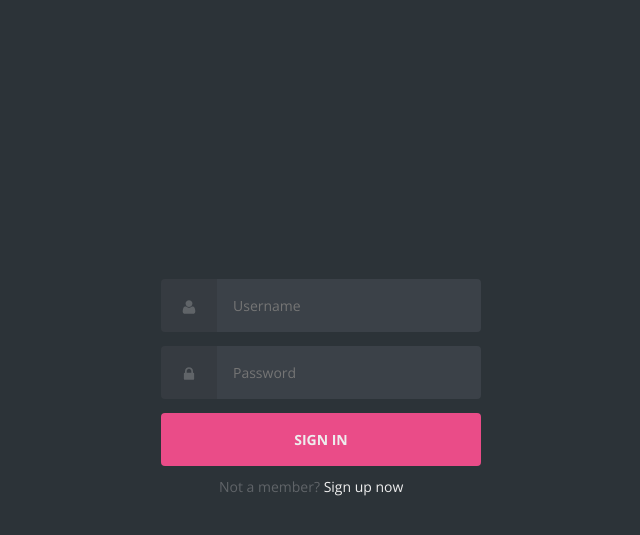
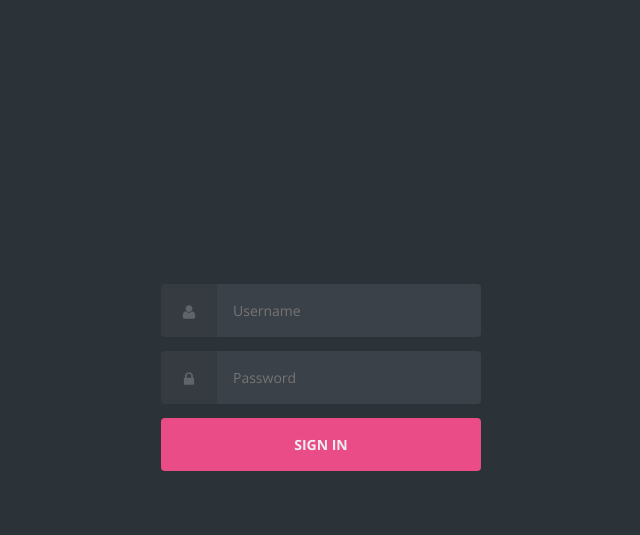
Before and after one commit to Qualiteit/projectschool, a PHP site: page /login.php in a window 1280 px wide. Shown: the top 535 px of the page, without its empty margins (319-959 px from the left). Run offline with PHP 8.4, Linux system fonts and the light colour scheme; some libraries are stand-ins or nearby versions.

Commit message:
aanpassing login pagina

```diff
--- a/login.php
+++ b/login.php
@@ -2,7 +2,7 @@
 <html lang="en">
 <head>
   <meta charset="UTF-8">
-  <title>Login Page with Username and Password Example</title>
+  <title>Dashboard</title>
   <link href="https://fonts.googleapis.com/css?family=Open+Sans:400,700" rel="stylesheet"><link rel="stylesheet" href="./style.css">
 </head>
 <body class="align">
@@ -20,7 +20,7 @@
   <input type="submit" value="Sign In">
 </div>
 </form>
-  <p class="text--center">Not a member? <a href="#">Sign up now</a> <svg class="icon"><use xmlns:xlink="http://www.w3.org/1999/xlink" xlink:href="assets/images/icons.svg#arrow-right"></use></svg></p>
+  <svg class="icon"><use xmlns:xlink="http://www.w3.org/1999/xlink" xlink:href="assets/images/icons.svg#arrow-right"></use></svg></p>
 </div>
   <svg xmlns="http://www.w3.org/2000/svg" class="icons"><symbol id="arrow-right" viewBox="0 0 1792 1792"><path d="M1600 960q0 54-37 91l-651 651q-39 37-91 37-51 0-90-37l-75-75q-38-38-38-91t38-91l293-293H245q-52 0-84.5-37.5T128 1024V896q0-53 32.5-90.5T245 768h704L656 474q-38-36-38-90t38-90l75-75q38-38 90-38 53 0 91 38l651 651q37 35 37 90z" /></symbol><symbol id="lock" viewBox="0 0 1792 1792"><path d="M640 768h512V576q0-106-75-181t-181-75-181 75-75 181v192zm832 96v576q0 40-28 68t-68 28H416q-40 0-68-28t-28-68V864q0-40 28-68t68-28h32V576q0-184 132-316t316-132 316 132 132 316v192h32q40 0 68 28t28 68z" /></symbol><symbol id="user" viewBox="0 0 1792 1792"><path d="M1600 1405q0 120-73 189.5t-194 69.5H459q-121 0-194-69.5T192 1405q0-53 3.5-103.5t14-109T236 1084t43-97.5 62-81 85.5-53.5T538 832q9 0 42 21.5t74.5 48 108 48T896 971t133.5-21.5 108-48 74.5-48 42-21.5q61 0 111.5 20t85.5 53.5 62 81 43 97.5 26.5 108.5 14 109 3.5 103.5zm-320-893q0 159-112.5 271.5T896 896 624.5 783.5 512 512t112.5-271.5T896 128t271.5 112.5T1280 512z" /></symbol></svg>
 </body>
```
